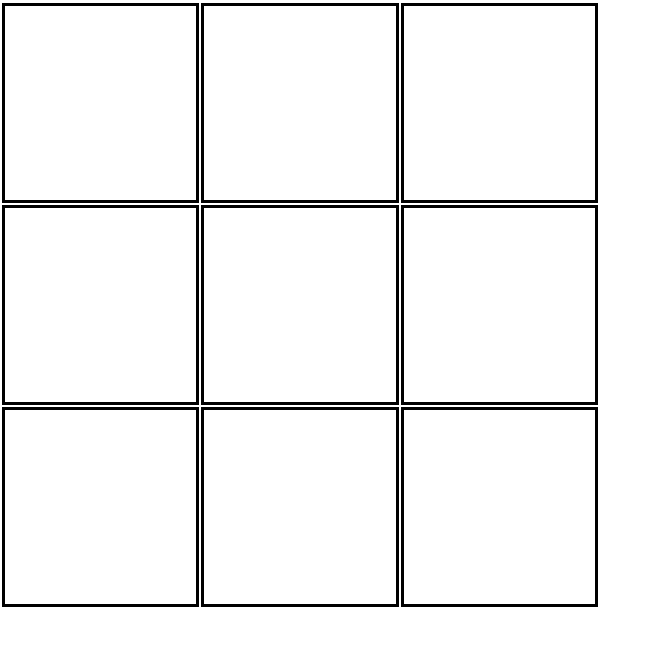
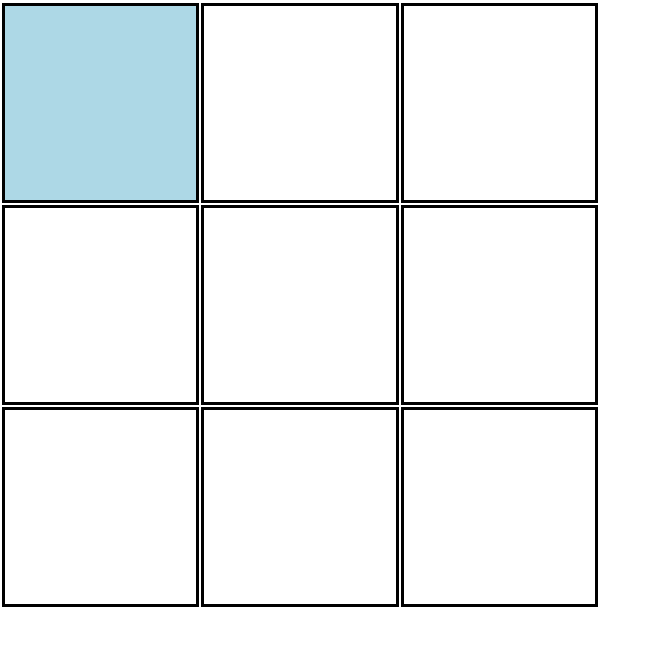
Before and after one commit to TheCodeYeti/tic-tac-toe, a plain HTML site: page index.html in a window 1280 px wide. In both pictures the pointer is over the element 100 px from the left and 206 px from the top of the page. Shown: the part 103-748 px from the top of the page, without its empty margins (0-659 px from the left). Drawn offline with nearby package versions, Linux system fonts and the light colour scheme.

```diff
--- a/css/main.css
+++ b/css/main.css
@@ -60,3 +60,7 @@
   display: inline-block;
   vertical-align: middle;
 }
+
+.square:hover {
+  background-color: lightblue;
+}
```
